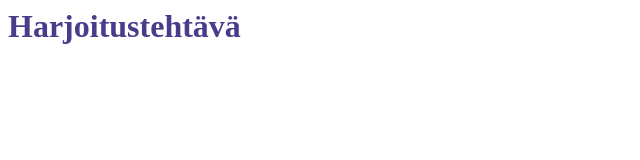
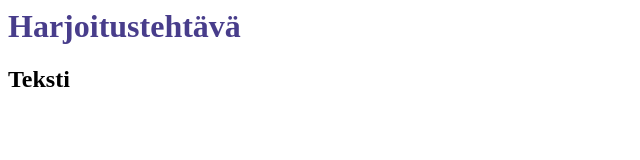
Before and after one commit to HeidiLindb/Oppimistehtava, a plain HTML site: page index.html in a window 1280 px wide. Shown: the full height of the page, 0-640 px from the left. Drawn offline with Linux system fonts and the light colour scheme.

Commit message:
Update index.html

```diff
--- a/index.html
+++ b/index.html
@@ -4,5 +4,6 @@
   <meta charset ="UTF-8"></head>
   <body>
     <h1>Harjoitustehtävä</h1>
+    <h2> Teksti</h2>
       </body>
   </html>
```
